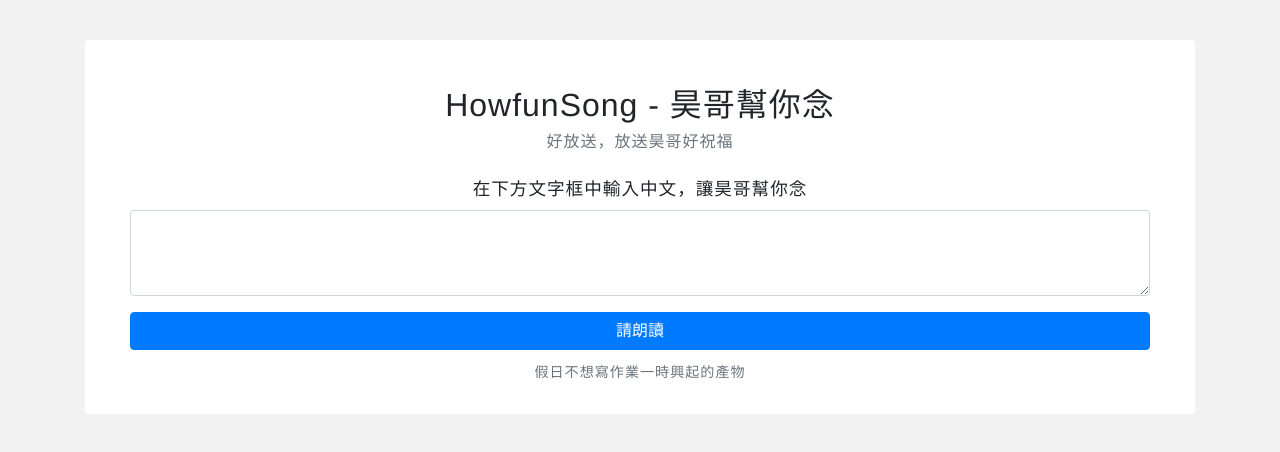
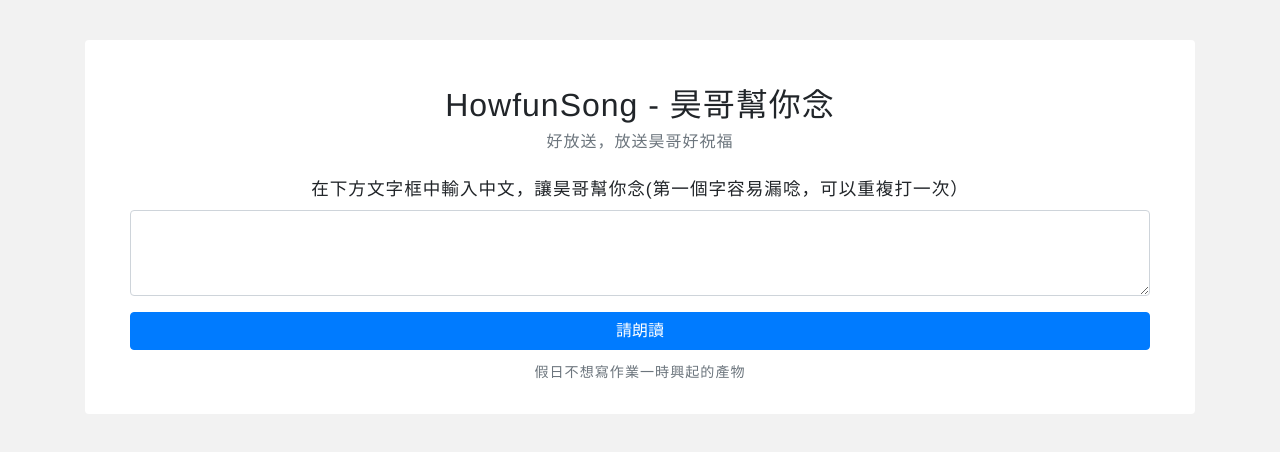
Before and after one commit to aotter/howgersay, a Nuxt app: page / in a window 1280 px wide. Shown: the top 452 px of the page. Built offline with nearby package versions, Linux system fonts and the light colour scheme.

Commit message:
“稍微排版＃4更新說明”

```diff
--- a/pages/index.vue
+++ b/pages/index.vue
@@ -18,7 +18,7 @@
         <div class="col text-center">
           <form @submit.prevent="onSubmit">
             <div class="form-group">
-              <label for="zh">在下方文字框中輸入中文，讓昊哥幫你念</label>
+              <label for="zh">在下方文字框中輸入中文，讓昊哥幫你念(第一個字容易漏唸，可以重複打一次）</label>
               <textarea class="form-control" id="zh" rows="3" v-model="zh"></textarea>
             </div>
             <button type="submit" class="btn btn-primary btn-block mb-2">請朗讀</button>
```
Also changed, not shown: 1 other file (tests, documents, lock files or other folders).
